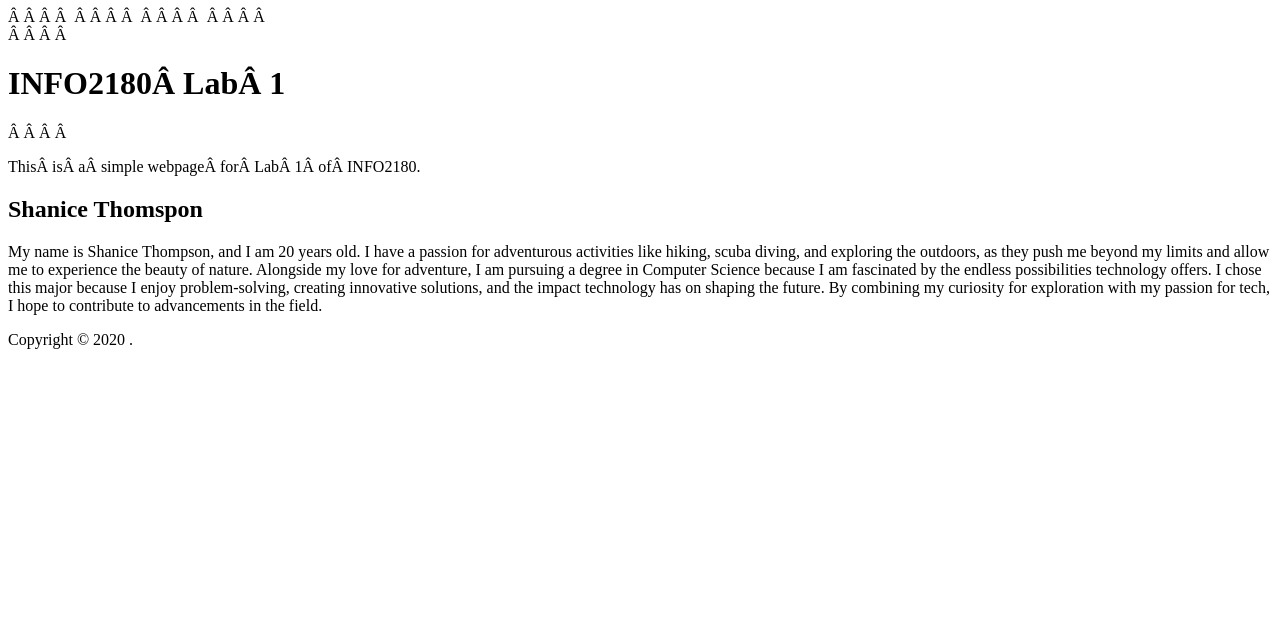
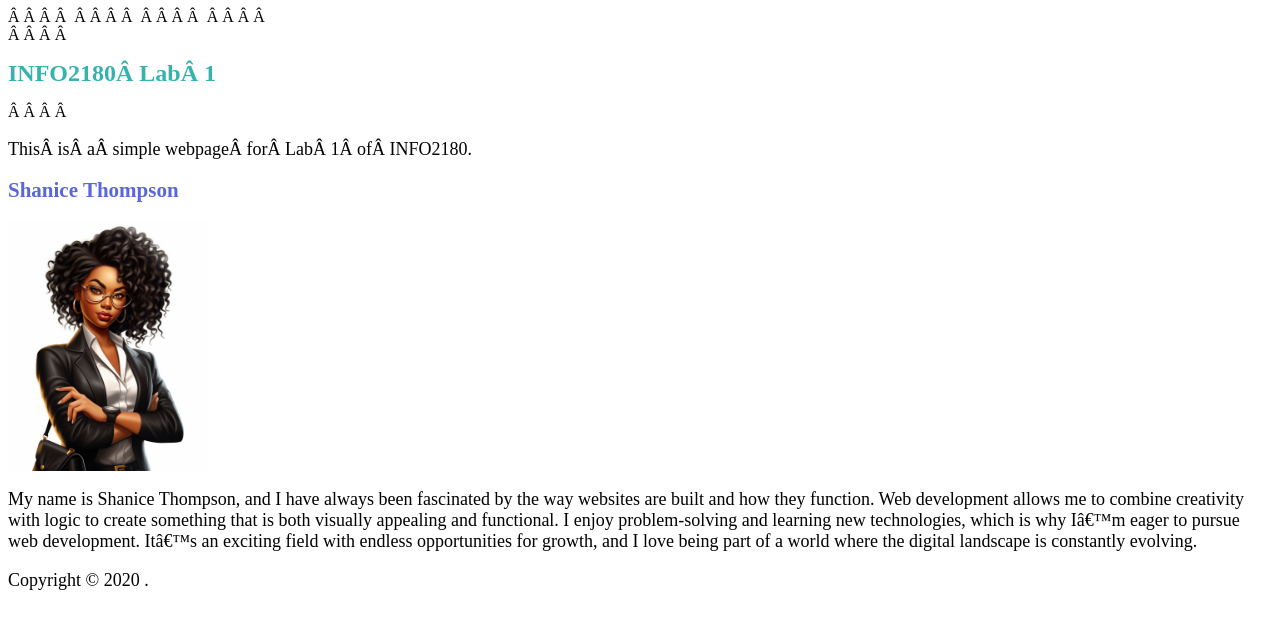
Before and after one commit to Sha-Nic3/info2180-lab1, a plain HTML site: page index.html in a window 1280 px wide. Drawn offline with Linux system fonts and the light colour scheme.

Commit message:
Edited README.md

```diff
--- a/index.html
+++ b/index.html
@@ -6,6 +6,8 @@
 width, initial-scale=1.0">
     <meta http-equiv="X-UA-Compatible" content="ie=edge">
     <title>INFO2180 Lab 1</title>
+<link rel="stylesheet" href="styles.css">
+
 </head>
 <body>
     <header>
@@ -13,8 +15,12 @@ width, initial-scale=1.0">
         <p>This is a simple webpage for Lab 1 of INFO2180.</p>
     </header>
     <main>
-        <h2>Shanice Thomspon</h2>
-        <p>My name is Shanice Thompson, and I am 20 years old. I have a passion for adventurous activities like hiking, scuba diving, and exploring the outdoors, as they push me beyond my limits and allow me to experience the beauty of nature. Alongside my love for adventure, I am pursuing a degree in Computer Science because I am fascinated by the endless possibilities technology offers. I chose this major because I enjoy problem-solving, creating innovative solutions, and the impact technology has on shaping the future. By combining my curiosity for exploration with my passion for tech, I hope to contribute to advancements in the field.</p>
+        <h2>Shanice Thompson</h2>
+        <img src="74c32713-60be-457e-a6f6-fe0485080929.png" alt="Shanice Thompson's Profile Picture" width="200">
+
+        <p>  My name is Shanice Thompson, and I have always been fascinated by the way websites are built and how they function. Web development allows me to combine creativity with logic to create something that is both visually appealing and functional. I enjoy problem-solving and learning new technologies, which is why I’m eager to pursue web development. It’s an exciting field with endless opportunities for growth, and I love being part of a world where the digital landscape is constantly evolving.
+        </p>
+
     </main>
     <footer>        <p>Copyright &copy; 2020 <Your Name>.</p>
     </footer>
--- /dev/null
+++ b/styles.css
@@ -0,0 +1,16 @@
+/* Styling for Level 1 heading (h1) */
+h1 {
+    font-size: 24px;
+    color: #38B2AC; /* Teal color */
+}
+
+/* Styling for Level 2 heading (h2) */
+h2 {
+    font-size: 21px;
+    color: #5A67D8; /* Purple color */
+}
+
+/* Styling for paragraph (p) */
+p {
+    font-size: 18px;
+}
```
Also changed, not shown: 74c32713-60be-457e-a6f6-fe0485080929.png (added).
